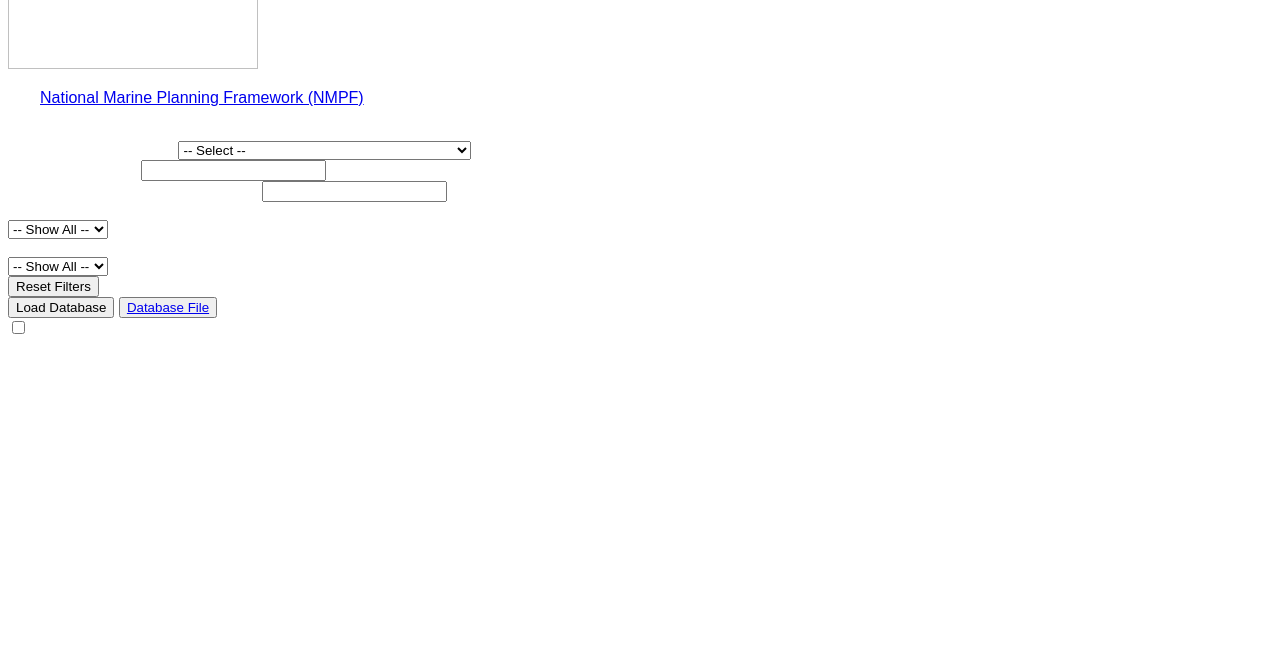
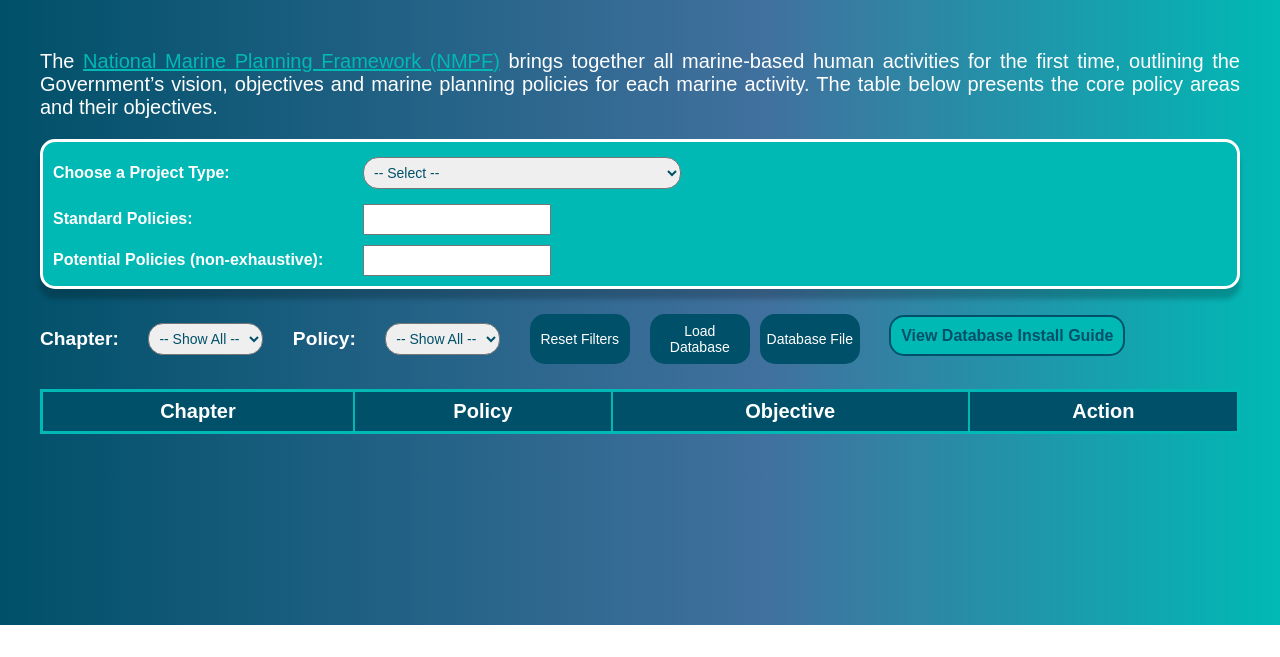
Before and after one commit to PaulieBren/PaulieBren.github.io, a plain HTML site: page index.html in a window 1280 px wide. Shown: the part 175-832 px from the top of the page. After the commit the page ends 800 px from the top, so only its background shows below. Drawn offline with nearby package versions, Linux system fonts and the light colour scheme; files that its build step writes are made by us from their sources; a script that the page names is missing.

Commit message:
Update style.css

```diff
--- a/style.css
+++ b/style.css
@@ -1,48 +1,245 @@
-body,
-html {
-  width: 100%;
-  height: 100%;
-  font-family: "Montserrat", sans-serif;
-  color: white;
-  background: url(header.jpg) no-repeat center center fixed;
-  -webkit-background-size: cover;
-  -moz-background-size: cover;
-  -o-background-size: cover;
-  background-size: cover;
+/* General Body */
+body {
+  font-family: Arial, sans-serif;
+  margin: 40px;
+  background: linear-gradient(90deg, #005069 0%, #41719e 60%, #00b9b5 100%);
 }
 
+/* Headings */
 h1 {
-  font-size: 3rem;
+  color: white;
+  padding: 25px 30px; /* combined padding */
+  border: 5px solid white;
+  border-radius: 15px;
+  box-shadow: 0px 10px 5px rgba(0, 0, 0, 0.2);
+  font-family: Arial, sans-serif;
 }
 
-hr {
-  margin: 20px auto;
-  color: #f05f44;
-  border: 3px solid #f05f44;
-  max-width: 65px;
-  opacity: 1;
+/* Header Text Section */
+.headtxt {
+  display: flex;
+  justify-content: space-between;
+  align-items: center;
+  padding-bottom: 15px;
+  margin-bottom: 15px;
 }
 
-.btn {
-  font-weight: 700;
-  border-radius: 300px;
-  text-transform: uppercase;
+/* Intro Text */
+.intro {
+  padding-top: 10px;
+  color: white;
+  text-align: justify;
+  font-size: 20px;
 }
 
-.btn-primary {
-  background-color: #f05f44;
-  border-color: #f05f44;
+/* Links */
+.nmpflink {
+  color: #00b9b5;
+}
+.buttonsGroup {display:flex;
+Justify-content:center;
+gap:10px;}
+
+.buttonsGroup button{flex:1;}
+
+.dblink {color:white;}
+
+/* Project Rows */
+.project,
+.std,
+.spec {
+  display: flex;
+  align-items: center;
+  gap: 10px;
+  margin-bottom: 10px;
 }
 
-.btn-primary:hover {
-  background-color: #ee4b08;
-  border-width: 4px;
-  border-color: #ee4b08;
-}
-.btn-xl {
-  padding: 1rem 2rem;
+.spec {
+  margin-bottom: 0; /* override margin-bottom for last row if needed */
 }
 
-.buffer {
-  height: 10rem;
+/* Typedd & IDs */
+.typedd,
+#spec,
+#std {
+  color: #005069;
+
+  font-family: Arial, sans-serif;
 }
+
+#spec,
+#std {
+  height: 25px;
+  line-height: 25px;
+  padding-left: 5px;
+}
+
+/* Types & Labels */
+.type,
+.lbl {
+  width: 300px; /* corrected "Width" -> "width" */
+  color: white;
+  font-weight: bold;
+}
+
+/* Project Container */
+.projpol {
+  display: flex;
+  flex-direction: column;
+  align-items: flex-start;
+  margin-bottom: 20px;
+  height: auto;
+  border: 3px solid white;
+  border-radius: 15px;
+  padding: 10px;
+  width: auto;
+  background-color: #00b9b5;
+  box-shadow: 0px 10px 5px rgba(0, 0, 0, 0.2);
+}
+
+/* Filters Section */
+.Filters {
+  color: white;
+  font-size: larger;
+  font-weight: bold;
+}
+
+/* Drop-downs / Controls */
+.drops {
+  display: flex;
+  align-items: center;
+  justify-content: space-between;
+  gap: 20px;
+}
+
+select,
+button {
+  padding: 6px;
+  font-size: 14px;
+  margin: 5px 0;
+  color: #005069;
+  font-family: Arial, sans-serif;
+  border-radius:15px;
+}
+
+button {
+  background-color: #00b9b5;
+  color: white;
+  border: none;
+  cursor: pointer;
+}
+
+button:hover {
+  background-color: #005069;
+}
+
+.copy-btn {
+  font-size: 12px;
+  margin-left: 10px;
+}
+
+/* Table Styling */
+table {
+  border-collapse: collapse;
+  width: 100%;
+  background: white;
+  margin-top: 20px;
+  border: 3px solid #00b9b5; /* fixed syntax */
+}
+
+th,
+td {
+  border: 2px solid #00b9b5;
+  padding: 8px 10px;
+  text-align: left;
+}
+
+td:nth-child(1),
+td:nth-child(2) {
+  text-align: center;
+  color: #005069;
+  font-family: Arial, sans-serif;
+  font-size: 20px;
+}
+
+td:nth-child(3) {
+  white-space: pre-wrap;
+  word-wrap: break-word;
+  text-align: justify;
+  color: #005069;
+  font-family: Arial, sans-serif;
+  font-size: 20px;
+  max-width: 600px;
+}
+
+th {
+  background-color: #005069;
+  color: white;
+  font-weight: bolder;
+  font-family: Arial, sans-serif;
+  font-size: 20px;
+  text-align: center;
+}
+
+.toggle input {
+  display: none;
+  width: 250px;
+  height:150px;
+}
+
+.toggle .title {
+
+
+  /*display: block;*/
+  padding: 10px;
+  background: #eee;
+  cursor: pointer;
+   height:auto;
+  width: 250px;
+  color: white;
+  background-color: #00b9b5;
+  color:#005069;
+  border:2px solid #005069;
+  font-weight:bold;
+  border-radius: 15px;
+  text-align: center;
+  }
+
+.toggle .content {
+  justify-content:center;
+  margin-top: 20px;
+  max-height: 0;
+  overflow: hidden;
+  background: #005069;
+  padding: 0 10px;
+  transition: max-height 0.3s ease;
+  width: fit-content;
+  text-align: left;
+  border-radius: 15px;
+  color: white;
+}
+
+.toggle input:checked ~ .content {
+  max-height: 200px; /* adjust as needed */
+  padding: 10px;
+}
+
+
+
+.dblink{text-decoration:none;}
+
+ #resetBtn,#add-btn,#sqlite
+ {background-color: #005069;
+  width:100px;
+  height:50px;
+  transition: transform 0.4s ease;
+}
+
+ #resetBtn:hover,#add-btn:hover,#sqlite:hover {
+  background-color: #00b9b5;
+transform:scale(1.1);}
+
+ .toggleBox {display:flex;
+  justify-content: flex-end;
+  align-content: flex-end;
+margin-top:15px;}
```
